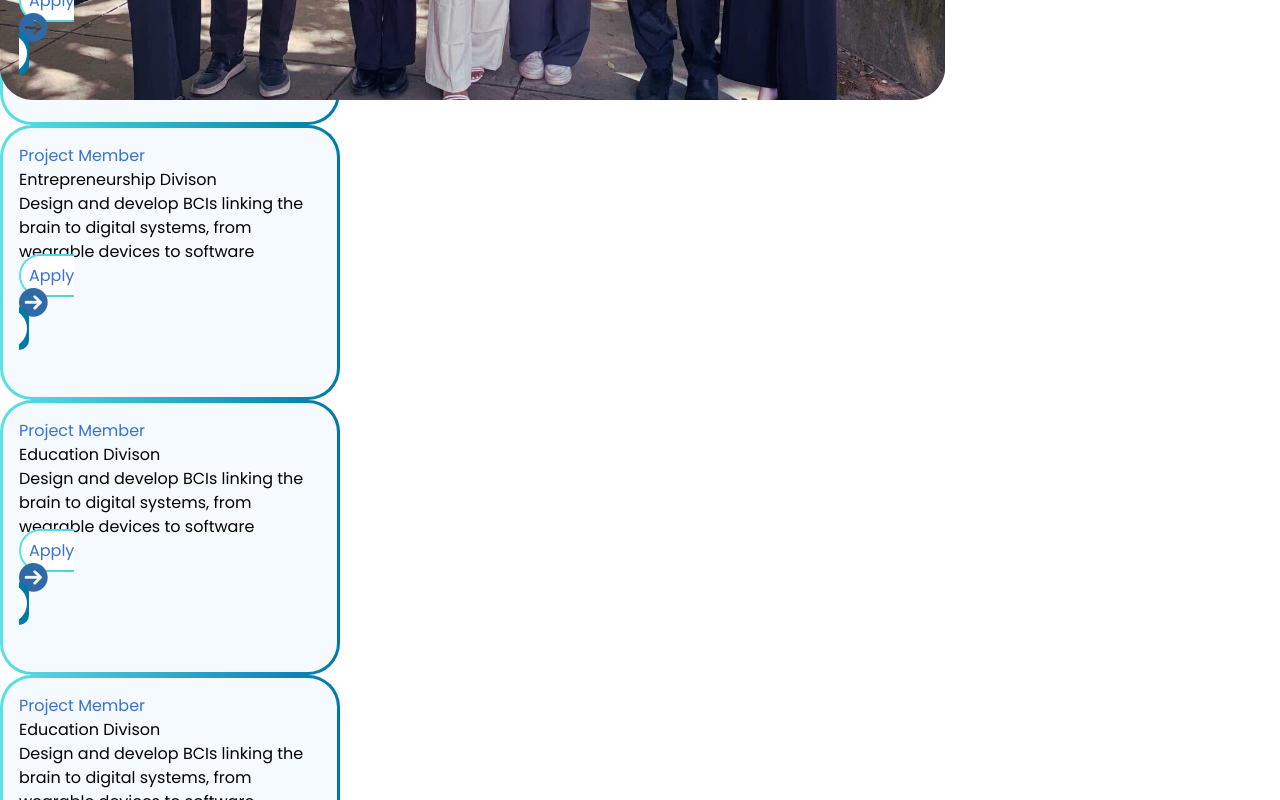
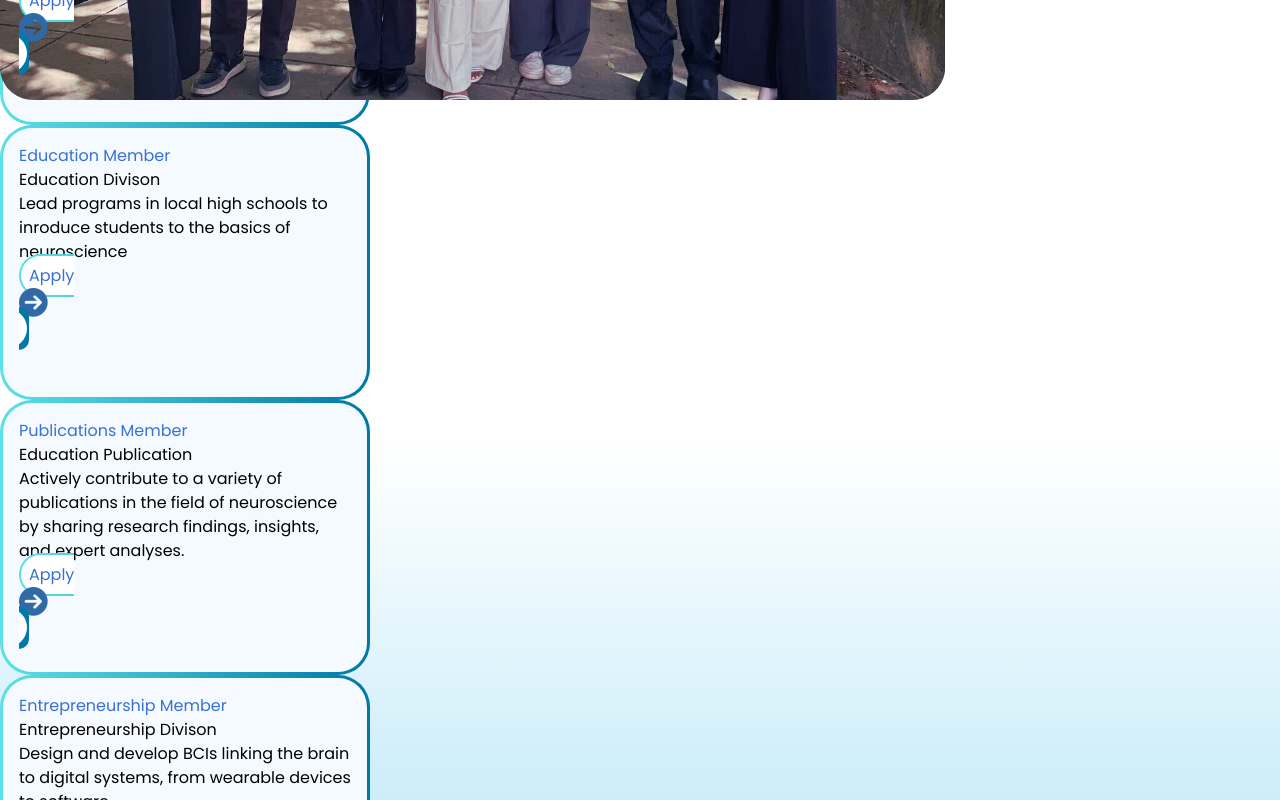
Before and after one commit to Kylie-Lallak/neurotech-web-dev-2024, a React (Vite) app: page /joinus in a window 1280 px wide. Shown: the part 720-1520 px from the top of the page. Built offline with nearby package versions, Linux system fonts and the light colour scheme.

Commit message:
fixed join us page footer

```diff
--- a/src/assets/styles/JoinUs.css
+++ b/src/assets/styles/JoinUs.css
@@ -1,9 +1,14 @@
 @import url('https://fonts.googleapis.com/css2?family=Roboto:ital,wght@0,100;0,300;0,400;0,500;0,700;0,900;1,100;1,300;1,400;1,500;1,700;1,900&display=swap');
 /* Robot font ^ */
 
-#join-header{
+#join-header {
     background-image: url('../images/joinusbanner.png');
     height: 50vh;
 
     font-family: Roboto;
 }
+
+#join-card-sect {
+    background: linear-gradient(to bottom, white, white, #abe2f5);
+    padding-bottom: 5rem;
+}
--- a/src/assets/styles/RoleCard.css
+++ b/src/assets/styles/RoleCard.css
@@ -1,21 +1,22 @@
-.blue-text{
+.blue-text {
     color: #3971d2;
 }
-#open-role-card{
 
-    width: 340px;
+#open-role-card {
+
+    width: 370px;
     height: 275px;
     padding: 1rem;
 
     background: linear-gradient(#f4faff, #f4faff) padding-box,
-    linear-gradient(to right, #5de0e6, #0078a6) border-box;
+        linear-gradient(to right, #5de0e6, #0078a6) border-box;
     border-radius: 2rem;
     border: 3px solid transparent;
 }
 
-.role-apply-btn{
+.role-apply-btn {
     background: linear-gradient(white, white) padding-box,
-    linear-gradient(to right, #5de0e6, #0078a6) border-box;
+        linear-gradient(to right, #5de0e6, #0078a6) border-box;
     border-radius: 2rem;
     border: 2px solid transparent;
     width: 150px;
@@ -26,7 +27,7 @@
 
 }
 
-.role-apply-btn:hover{
+.role-apply-btn:hover {
     transform: scale(1.2);
 
 }
--- a/src/components/Footer.jsx
+++ b/src/components/Footer.jsx
@@ -65,7 +65,7 @@ export default function Footer() {
 
 
       </div>
-      <h3 className='text-center  text-gray-400 pb-10 pt-4'>Made with 💙 by Neurotech</h3>
+      <h3 className='text-center text-gray-400 pb-10 pt-4'>Made with 💙 by Neurotech</h3>
 
     </>
   )
--- a/src/components/RolesData.js
+++ b/src/components/RolesData.js
@@ -4,25 +4,25 @@ const RolesData = [
         role: 'Project Member',
         divison: 'Project Divison',
         desc: 'Design and develop BCIs linking the brain to digital systems, from wearable devices to software',
-        link: '#'
+        link: 'https://forms.gle/JzCWGbojLkRwVTAL7'
     },
     {
-        role: 'Project Member',
+        role: 'Education Member',
+        divison: 'Education Divison',
+        desc: 'Lead programs in local high schools to inroduce students to the basics of neuroscience',
+        link: 'https://docs.google.com/forms/d/e/1FAIpQLSfibwKvu9CAMG5nlwkZLFoyJTbGRCaj6nj4rERpxapPuAgJlg/viewform?pli=1'
+    },
+    {
+        role: 'Publications Member',
+        divison: 'Education Publication',
+        desc: 'Actively contribute to a variety of publications in the field of neuroscience by sharing research findings, insights, and expert analyses.',
+        link: 'https://docs.google.com/forms/d/e/1FAIpQLSefqbi4UvfwIPQlHE-yYHSpmjxURGGOjnTxAFdv0mRziRE_Fw/viewform'
+    },
+    {
+        role: 'Entrepreneurship Member',
         divison: 'Entrepreneurship Divison',
         desc: 'Design and develop BCIs linking the brain to digital systems, from wearable devices to software',
-        link: '#'
-    },
-    {
-        role: 'Project Member',
-        divison: 'Education Divison',
-        desc: 'Design and develop BCIs linking the brain to digital systems, from wearable devices to software',
-        link: '#'
-    },
-    {
-        role: 'Project Member',
-        divison: 'Education Divison',
-        desc: 'Design and develop BCIs linking the brain to digital systems, from wearable devices to software',
-        link: '#'
+        link: 'https://forms.gle/kuzH13rgDudbQtkVA'
     }
 ]
 
--- a/src/pages/JoinUs.jsx
+++ b/src/pages/JoinUs.jsx
@@ -8,7 +8,6 @@ import JoinFoot from '../../src/assets/images/joinusend.png'
 export default function JoinUs() {
     return (
         <>
-
             <div id='join-header' className=' flex flex-col md:flex-row md:items-center md:justify-around pt-10 pb-10'>
                 <div id='join-header-text' className=' gap-2 ml-10 text-3xl font-bold md:text-6xl flex flex-col md:gap-4 '>
                     <h1>Fall 2024</h1>
@@ -23,24 +22,16 @@ export default function JoinUs() {
 
             <h1 className='text-center text-3xl md:text-5xl font-bold mt-32'>See our open roles</h1>
 
-            <div className=' md:flex md:items-center md:justify-center'>
-
-
-                <div id='open-roles-container' className='flex flex-col items-center gap-4 mt-10 md:grid md:grid-cols-2 md:grid-rows-2 md:gap-5 '>
-
+            <div className=' md:flex md:items-center md:justify-center' id='join-card-sect'>
+                <div id='open-roles-container' className='grid flex-col items-center gap-4 mt-10 md:grid md:grid-cols-2 md:grid-rows-2 md:gap-5 '>
                     {/*  this puts the data in RolesData.js into card compontes (RoleCard.jsx)*/}
                     {RolesData.map((card, i) => (
-                        <RoleCard role={card.role} divison={card.divison} desc={card.desc} link={card.link} />
+                        <RoleCard key={i} role={card.role} divison={card.divison} desc={card.desc} link={card.link} />
                     ))
                     }
 
                 </div>
-
             </div>
-
-            <img src={JoinFoot} className='w-[100%] -z-10 -mt-72' />
-
-
 
         </>
     )
```
Also changed, not shown: src/components/RoleCard.jsx (+7 -9 lines).
